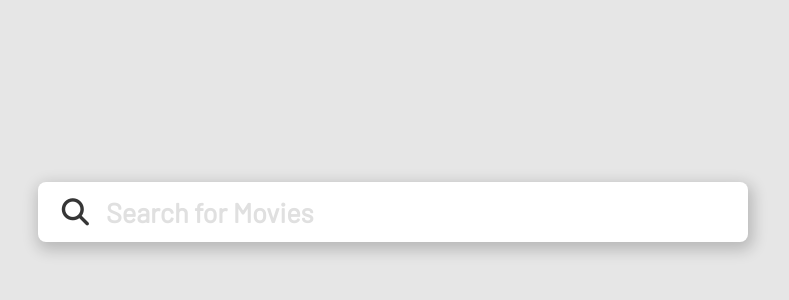
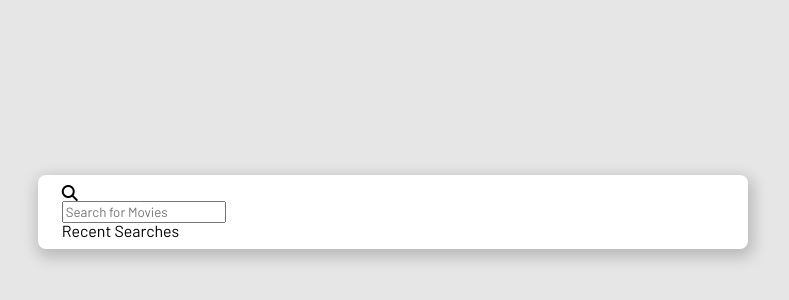
Before and after one commit to sumpson0-0/vanillaSearchMovie, a website: page index.html in a window 1280 px wide. Shown: the part 188-488 px from the top of the page, without its empty margins (247-1036 px from the left). Drawn offline with Linux system fonts and the light colour scheme.

Commit message:
search-area로 클래스명 수정 및 recent element 추가

```diff
--- a/index.html
+++ b/index.html
@@ -12,13 +12,16 @@
 		<main class="main">
 			<section class="search-container">
 				<div class="search">
-					<div class="search-bar">
-						<span class="search-bar__i"><i class="fas fa-search"></i></span>
-						<form class="search-bar__form">
-							<input class="search-bar__input" type="text" placeholder="Search for Movies" />
+					<div class="search-area">
+						<span class="search-area__i"><i class="fas fa-search"></i></span>
+						<form class="search-area__form">
+							<input class="search-area__input" type="text" placeholder="Search for Movies" />
 						</form>
 					</div>
-					<div class="search-recent"></div>
+					<div class="search-boundary"></div>
+					<div class="recent-items">
+						<p class="info">Recent Searches</p>
+					</div>
 				</div>
 			</section>
 			<section class="result-container"></section>
```
